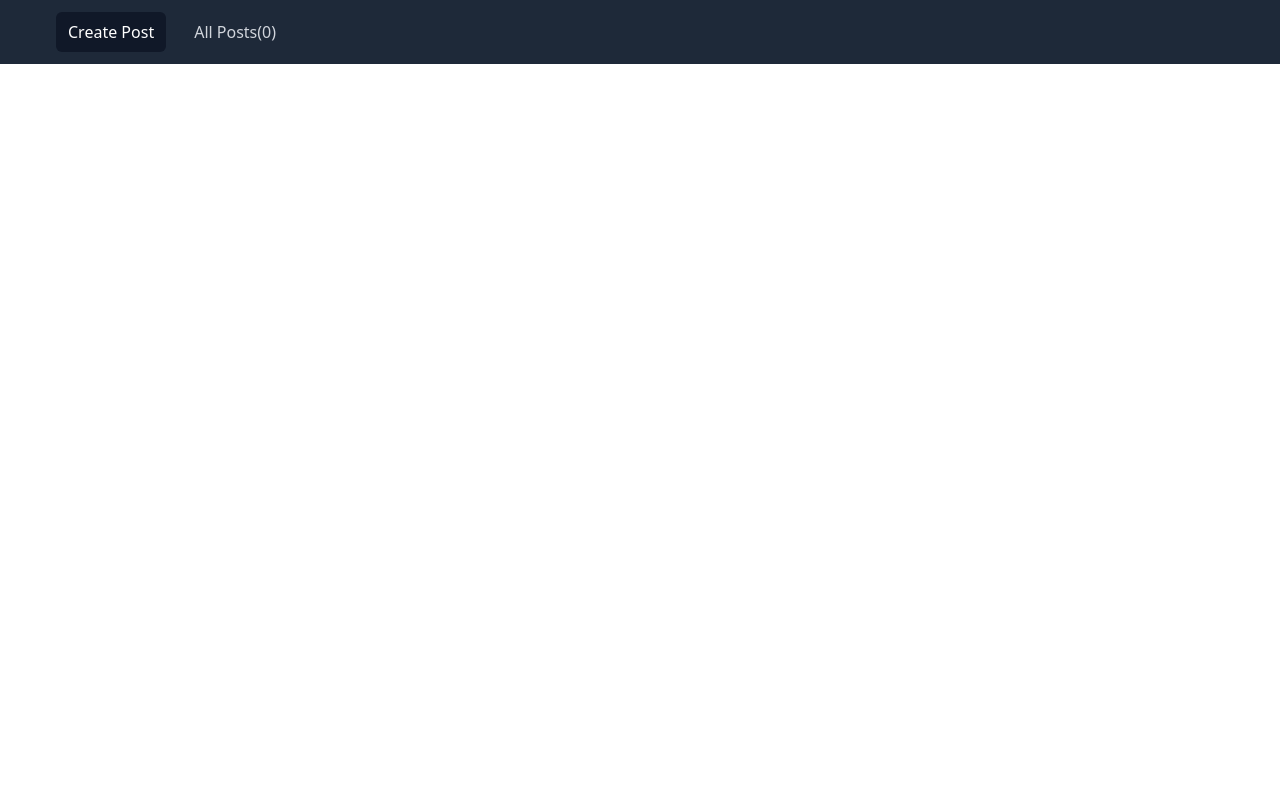
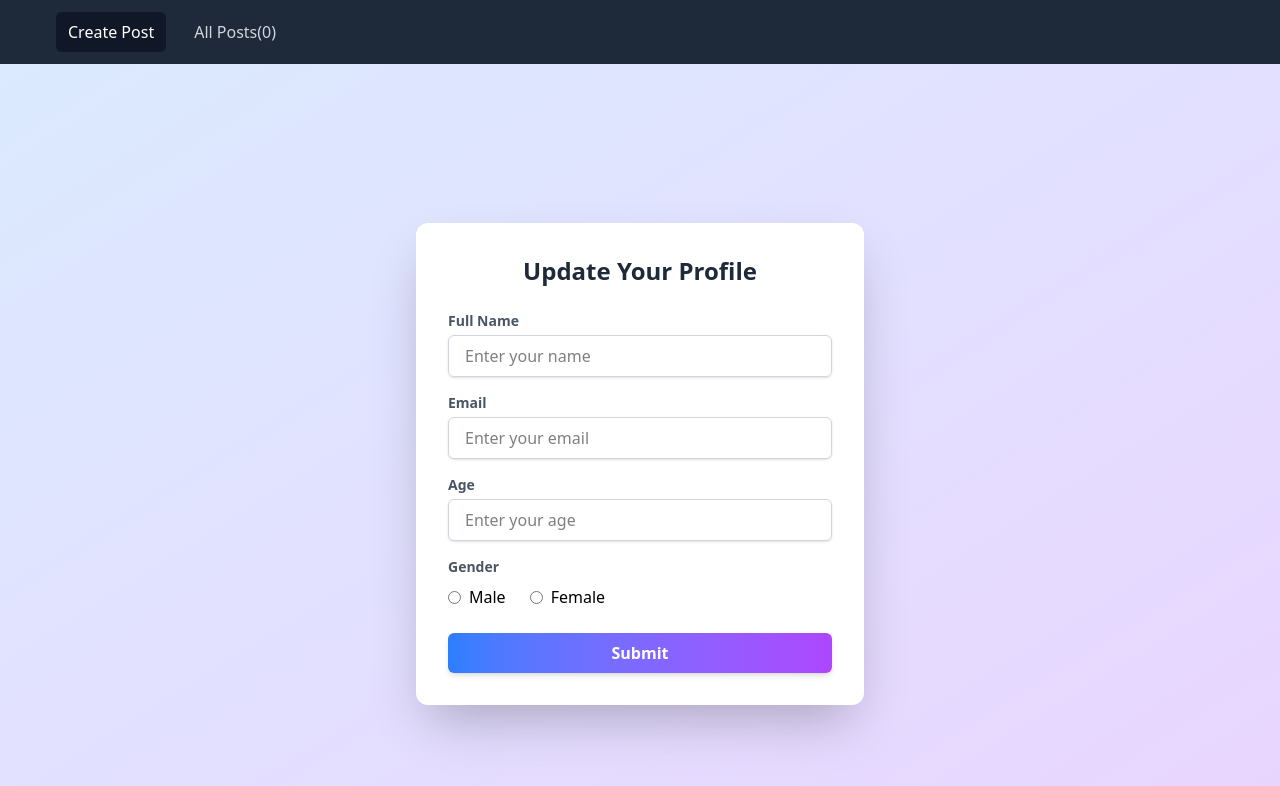
Before and after one commit to Rabindrasenapaty/thunk, a React (Vite) app: page /edit/1 in a window 1280 px wide. Shown: the top 786 px of the page. Built offline with nearby package versions, Linux system fonts and the light colour scheme.

Commit message:
update user

```diff
--- a/src/App.jsx
+++ b/src/App.jsx
@@ -6,6 +6,7 @@ import Navbar from './components/navbar'
 import Create from './components/Create'
 import Read from './components/Read'
 import { Routes,BrowserRouter,Route } from "react-router"
+import Update from './components/Update'
 
 function App() {
 
@@ -16,6 +17,7 @@ function App() {
       <Routes>
         <Route path="/" element={<Create/>}></Route>
         <Route path="/read" element={<Read/>}></Route>
+        <Route path="/edit/:id" element={<Update/>}></Route>
 
 
       </Routes>
--- a/src/components/Read.jsx
+++ b/src/components/Read.jsx
@@ -3,6 +3,7 @@ import { useDispatch, useSelector } from 'react-redux';
 import { showUser } from '../features/userDetailslice';
 import CustomModal from './customModel';
 import { deleteUser } from '../features/userDetailslice';
+import {Link} from 'react-router-dom'
 
 const Read = () => {
   const dispatch = useDispatch();
@@ -17,9 +18,22 @@ const Read = () => {
   }, []);
 
 
-  if (loading){
-    return <h2>Loading</h2>
-  }
+ if (loading) {
+  return (
+    <div className="flex justify-center items-center h-screen bg-gray-50">
+      <div className="flex flex-col items-center space-y-4">
+        {/* Spinner */}
+        <div className="w-12 h-12 border-4 border-blue-500 border-t-transparent rounded-full animate-spin"></div>
+
+        {/* Loading Text */}
+        <h2 className="text-xl font-semibold text-gray-700 animate-pulse">
+          Please wait, loading...
+        </h2>
+      </div>
+    </div>
+  );
+}
+
 
 
 
@@ -54,9 +68,9 @@ const Read = () => {
               >
                 👁️ View
               </button>
-              <button className="bg-yellow-500 hover:bg-yellow-600 text-white py-1 px-3 rounded-md text-sm shadow">
+              <Link className="bg-yellow-500 hover:bg-yellow-600 text-white py-1 px-3 rounded-md text-sm shadow" to={`/edit/${user.id}`}>
                 ✏️ Edit
-              </button>
+              </Link>
               <button className="bg-red-500 hover:bg-red-600 text-white py-1 px-3 rounded-md text-sm shadow" onClick={()=>{dispatch(deleteUser(user.id))}}>
                 🗑️ Delete
               </button>
--- /dev/null
+++ b/src/components/Update.jsx
@@ -0,0 +1,134 @@
+import React, { useEffect ,useState} from 'react'
+import { useParams } from "react-router";
+import { useDispatch, useSelector } from 'react-redux';
+import { updateUser } from '../features/userDetailslice';
+import { useNavigate } from 'react-router-dom';
+
+const Update = () => {
+    const dispatch=useDispatch()
+
+    const { id } = useParams()
+    const [updatedData,setupdatedData]=useState()
+    const navigate=useNavigate()
+
+    const allusers = useSelector((state) => state.app.users);
+    useEffect(() => {
+        const singleuser = allusers.filter((user) => user.id === id);
+        setupdatedData(singleuser[0])
+    }, [])
+
+    const newData=(e)=>{
+        setupdatedData({...updatedData,[e.target.name]:e.target.value})
+        console.log(updatedData);
+
+    }
+    const handlechange=(e)=>{
+
+        e.preventDefault();
+        dispatch(updateUser(updatedData))
+        navigate("/read")
+    }
+
+
+
+
+    return (
+        <div className="flex items-center justify-center min-h-screen bg-gradient-to-br from-blue-100 to-purple-200">
+            <div className="bg-white shadow-2xl rounded-xl p-8 w-full max-w-md">
+                <h2 className="text-2xl font-bold text-center text-gray-800 mb-6">
+                    Update Your Profile
+                </h2>
+
+                <form onSubmit={handlechange}
+
+                >
+                    <div className="mb-4">
+                        <label className="block text-sm font-semibold text-gray-600 mb-1">
+                            Full Name
+                        </label>
+                        <input
+                            type="text"
+                            name="name"
+                            placeholder="Enter your name"
+                            className="w-full px-4 py-2 border border-gray-300 rounded-md shadow-sm focus:outline-none focus:ring-2 focus:ring-blue-400"
+                        // onChange={handleChange}
+                        value={updatedData && updatedData.name}
+                        onChange={newData}
+                        />
+                    </div>
+
+                    <div className="mb-4">
+                        <label className="block text-sm font-semibold text-gray-600 mb-1">
+                            Email
+                        </label>
+                        <input
+                            type="email"
+                            name="email"
+                            placeholder="Enter your email"
+                            value={updatedData && updatedData.email}
+                            onChange={newData}
+                            //   onChange={handleChange}
+                            className="w-full px-4 py-2 border border-gray-300 rounded-md shadow-sm focus:outline-none focus:ring-2 focus:ring-blue-400"
+                        />
+                    </div>
+
+                    <div className="mb-4">
+                        <label className="block text-sm font-semibold text-gray-600 mb-1">
+                            Age
+                        </label>
+                        <input
+                            type="number"
+                            name="age"
+                            placeholder="Enter your age"
+                            value={updatedData && updatedData.age}
+                            onChange={newData}
+                            //   onChange={handleChange}
+                            className="w-full px-4 py-2 border border-gray-300 rounded-md shadow-sm focus:outline-none focus:ring-2 focus:ring-blue-400"
+                        />
+                    </div>
+
+                    <div className="mb-6">
+                        <span className="block text-sm font-semibold text-gray-600 mb-2">
+                            Gender
+                        </span>
+                        <div className="flex space-x-6">
+                            <label className="flex items-center">
+                                <input
+                                    type="radio"
+                                    name="gender"
+                                    value="male"
+                                    checked={updatedData && updatedData.gender=='male'}
+                                    onChange={newData}
+                                    //   onChange={handleChange}
+                                    className="mr-2 accent-blue-600"
+                                />
+                                Male
+                            </label>
+                            <label className="flex items-center">
+                                <input
+                                    type="radio"
+                                    name="gender"
+                                    value="female"
+                                    checked={updatedData && updatedData.gender=='female'}
+                                    onChange={newData}
+                                    //   onChange={handleChange}
+                                    className="mr-2 accent-pink-500"
+                                />
+                                Female
+                            </label>
+                        </div>
+                    </div>
+
+                    <button
+                        type="submit"
+                        className="w-full bg-gradient-to-r from-blue-500 to-purple-500 text-white font-semibold py-2 rounded-md hover:from-blue-600 hover:to-purple-600 transition-all duration-300 shadow-md"
+                    >
+                        Submit
+                    </button>
+                </form>
+            </div>
+        </div>
+    )
+}
+
+export default Update
--- a/src/features/userDetailslice.js
+++ b/src/features/userDetailslice.js
@@ -46,7 +46,29 @@ export const deleteUser = createAsyncThunk("deleteUser", async (id,{ rejectWithV
         return rejectWithValue(error)
     }
 })
+//updated user
+export const updateUser = createAsyncThunk("updateuser", async (data, { rejectWithValue }) => {
+    console.log(data);
 
+
+    const response = await fetch(`https://68760679814c0dfa653a48e1.mockapi.io/crud/${data.id}`, {
+        method: "PUT",
+        headers: {
+            "Content-Type": "application/json"
+        },
+        body: JSON.stringify(data)
+    }
+    );
+    try {
+        const result = await response.json()
+        return result
+
+
+    } catch (error) {
+        return rejectWithValue(error)
+    }
+
+})
 export const userDetail = createSlice({
     name: "userDetail",
     initialState: {
@@ -94,7 +116,20 @@ export const userDetail = createSlice({
             .addCase(deleteUser.rejected, (state, action) => {
                 state.loading = false;
                 state.error = action.payload;
-            });
+            })
+            .addCase(updateUser.pending, (state) => {
+                state.loading = true;
+            })
+            .addCase(updateUser.fulfilled, (state, action) => {
+                state.loading = false;
+                state.users=state.users.map((ele)=>
+                    ele.id===action.payload.id?action.payload:ele
+                );
+            })
+            .addCase(updateUser.rejected, (state, action) => {
+                state.loading = false;
+                state.error = action.payload;
+            })
 
     }
 })
```
